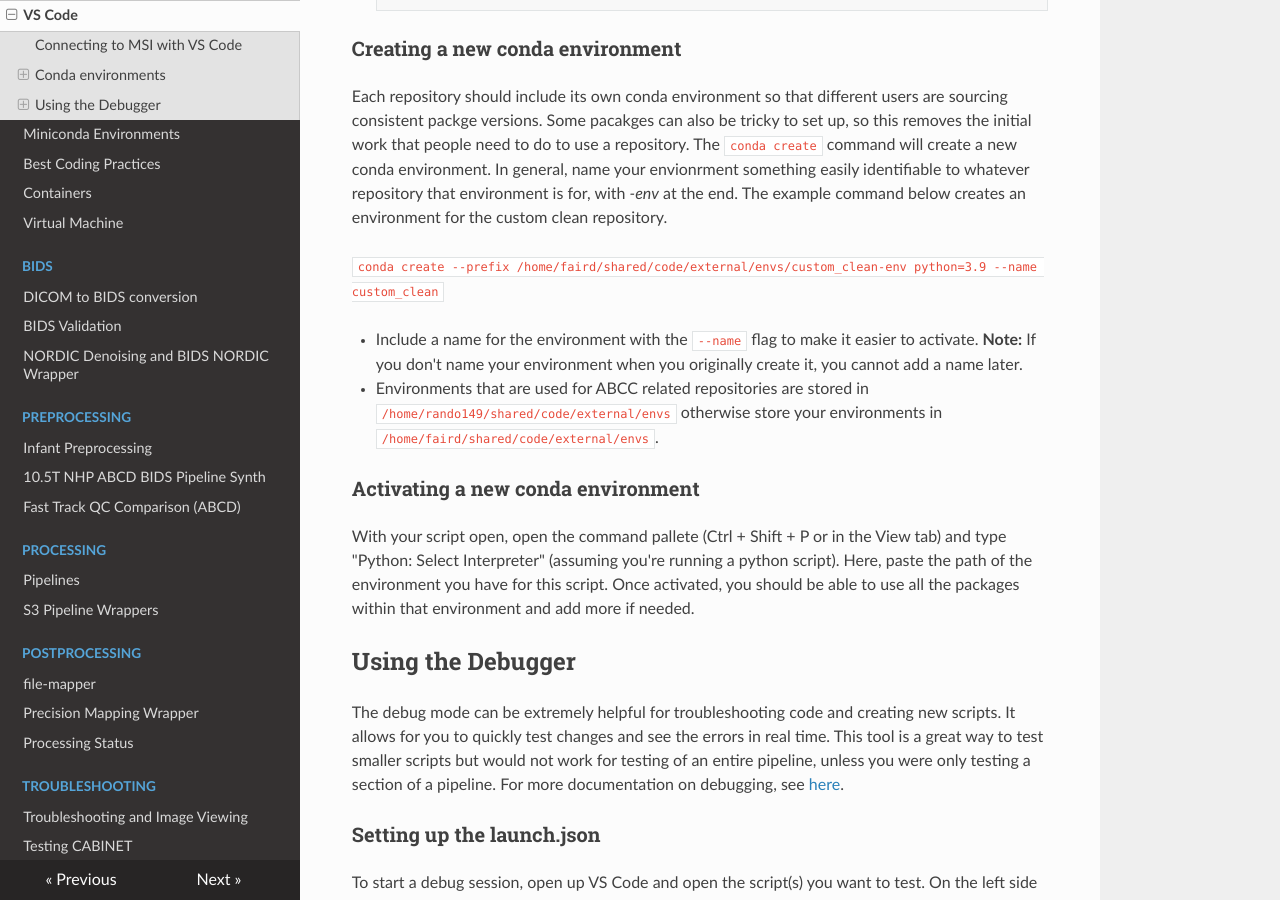
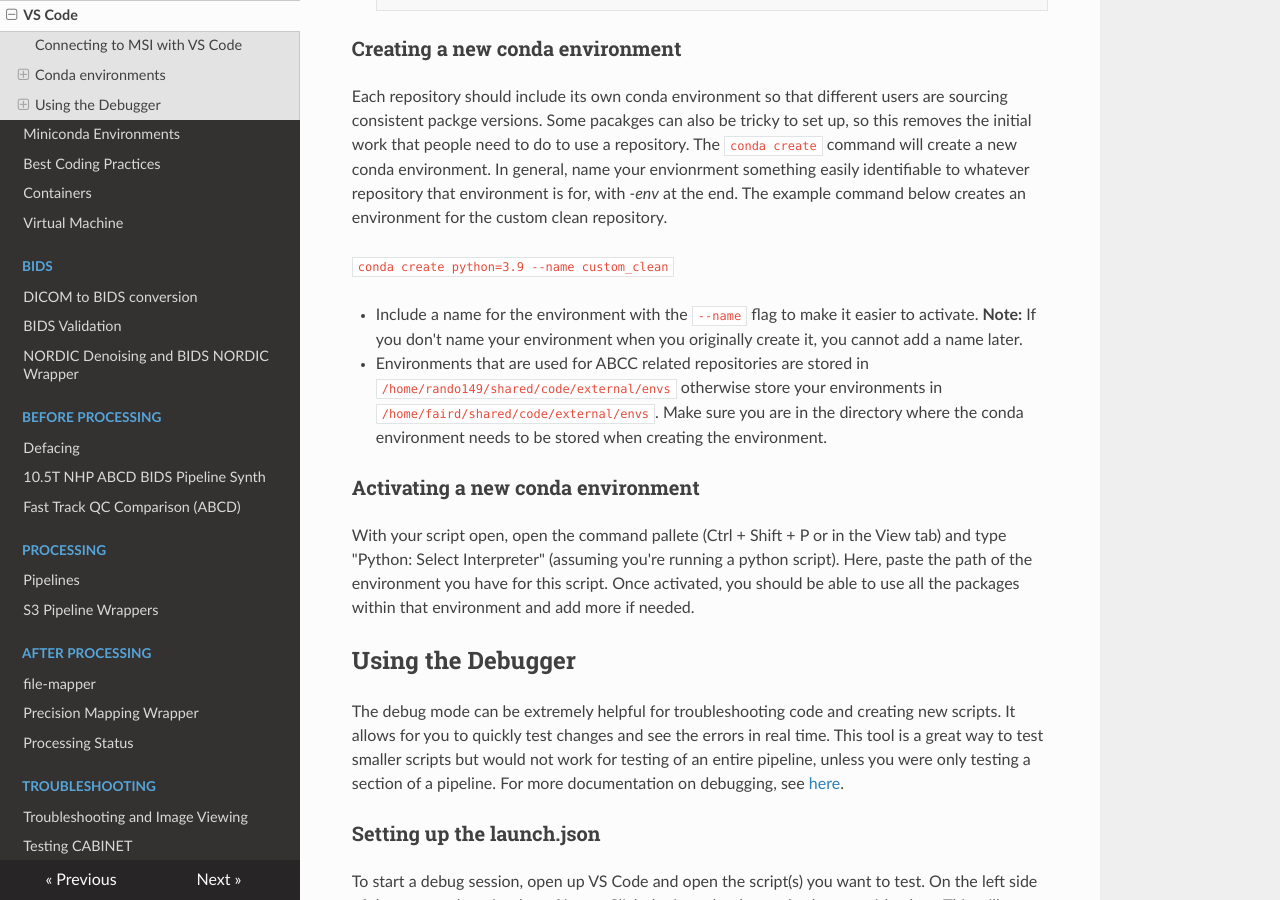
Before and after one commit to DCAN-Labs/cdni-brain, an MkDocs documentation site: the page built from docs/vscode.md, in a window 1280 px wide and 900 px high, scrolled down 4544 px. Built offline with MkDocs 1.6.1, drawn with Linux system fonts in a browser that asks for light colours; nearby versions of some CDN libraries.

Commit message:
small formatting changes

```diff
--- a/docs/vscode.md
+++ b/docs/vscode.md
@@ -147,11 +147,11 @@ Your base environment is automatically located in your home directory, but you c
 
 Each repository should include its own conda environment so that different users are sourcing consistent packge versions. Some pacakges can also be tricky to set up, so this removes the initial work that people need to do to use a repository. The `conda create` command will create a new conda environment. In general, name your envionrment something easily identifiable to whatever repository that environment is for, with *-env* at the end. The example command below creates an environment for the custom clean repository.
 
-`conda create --prefix /home/faird/shared/code/external/envs/custom_clean-env python=3.9 --name custom_clean`
+`conda create python=3.9 --name custom_clean`
 
 * Include a name for the environment with the `--name` flag to make it easier to activate. **Note:** If you don't name your environment when you originally create it, you cannot add a name later.
 
-* Environments that are used for ABCC related repositories are stored in `/home/rando149/shared/code/external/envs` otherwise store your environments in `/home/faird/shared/code/external/envs`.
+* Environments that are used for ABCC related repositories are stored in `/home/rando149/shared/code/external/envs` otherwise store your environments in `/home/faird/shared/code/external/envs`. Make sure you are in the directory where the conda environment needs to be stored when creating the environment.
 
 ### Activating a new conda environment
 
--- a/mkdocs.yml
+++ b/mkdocs.yml
@@ -29,14 +29,14 @@ nav:
       - DICOM to BIDS conversion: dcm2bids.md
       - BIDS Validation: bids.md
       - NORDIC Denoising and BIDS NORDIC Wrapper: nordic.md
-  - Preprocessing:
-      - Infant Preprocessing: infant-preproc.md
+  - Before processing:
+      - Defacing: infant-preproc.md
       - 10.5T NHP ABCD BIDS Pipeline Synth: preprocessing.md
       - Fast Track QC Comparison (ABCD): fasttrack.md
   - Processing:
       - Pipelines: pipelines.md
       - S3 Pipeline Wrappers: wrappers.md
-  - Postprocessing:
+  - After processing:
       - file-mapper: filemapper.md
       - Precision Mapping Wrapper: precision.md
       - Processing Status: status.md
```
Also changed, not shown: docs/infant-preproc.md (+1 -1 lines), docs/miniconda.md (+1 -1 lines), docs/motion-regressor.md (added, +29 -0 lines), docs/status.md (+2 -0 lines).
